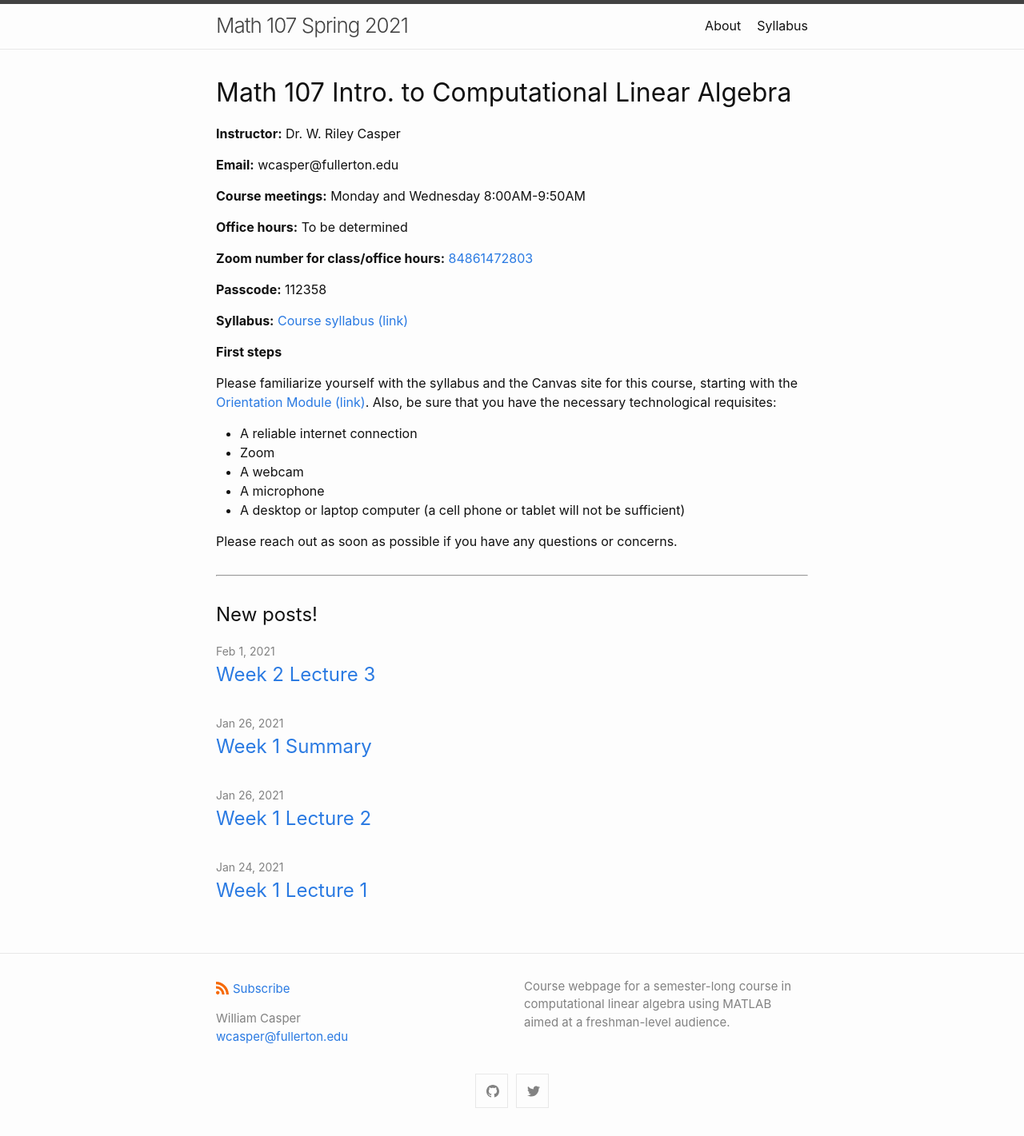
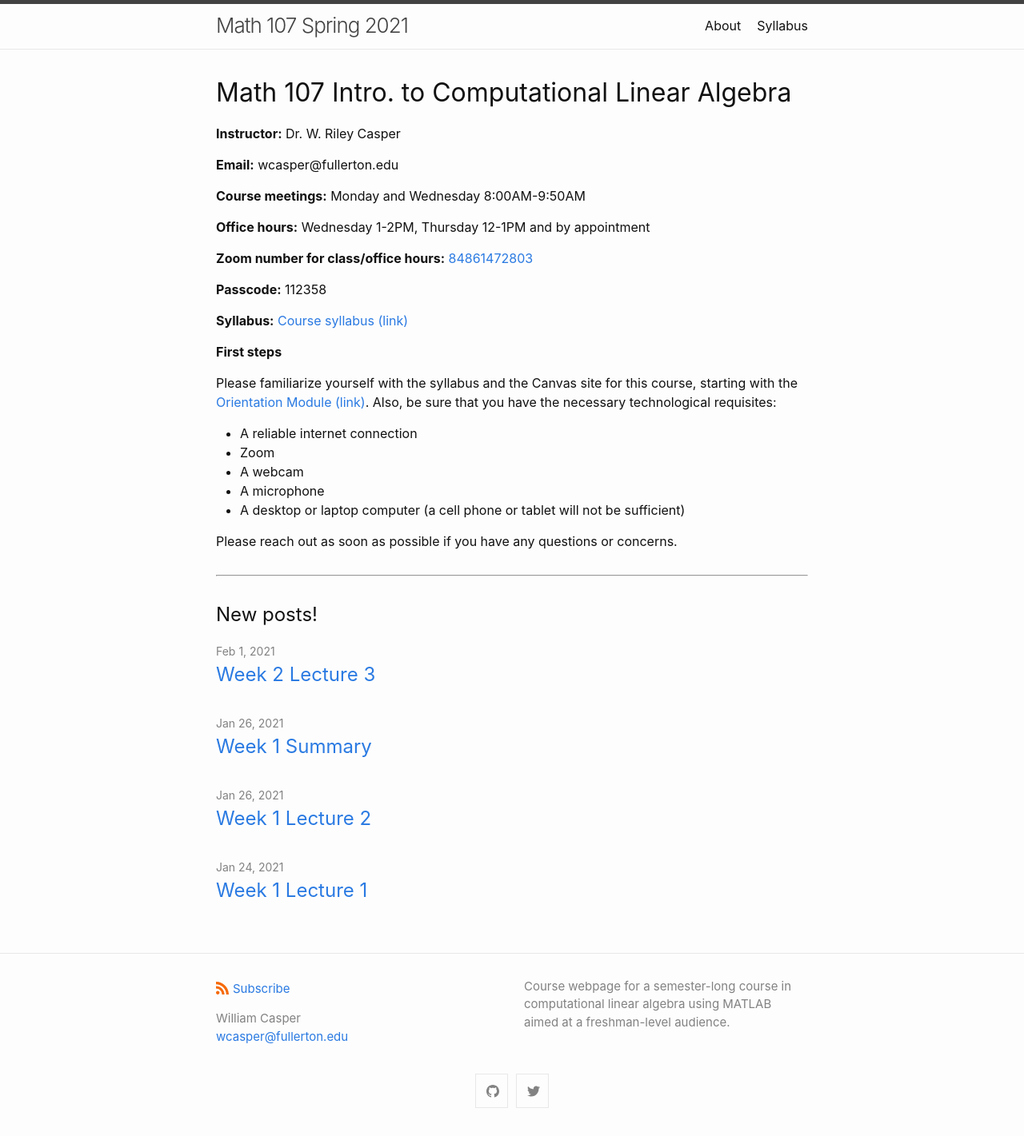
Before and after one commit to wcasper/math107spring2021, a Jekyll site: the page built from index.md, in a window 1280 px wide. Shown: the whole page at 80% size. Built offline with Jekyll 4.4.1, drawn with Linux system fonts in a browser that asks for light colours.

Commit message:
added office hour time

```diff
--- a/index.md
+++ b/index.md
@@ -15,7 +15,7 @@ title: Math 107 Intro. to Computational Linear Algebra
 
 **Course meetings:** Monday and Wednesday 8:00AM-9:50AM
 
-**Office hours:** To be determined
+**Office hours:**  Wednesday 1-2PM, Thursday 12-1PM and by appointment
 
 **Zoom number for class/office hours:** <a target="_parent" href="https://fullerton.zoom.us/j/84861472803?pwd=QlNTVTZLUVFod245L3FJK1ZEYWUwQT09">84861472803</a>
 
```
Also changed, not shown: extras/syllabus.md (+1 -1 lines).
